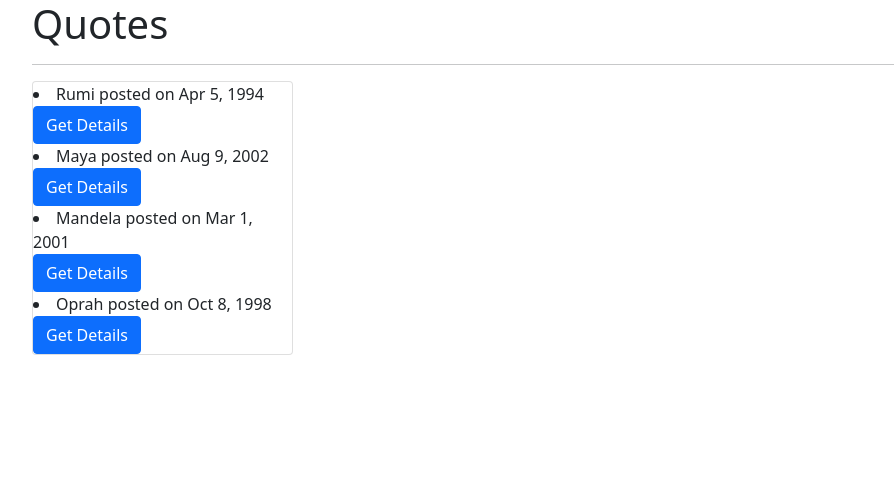
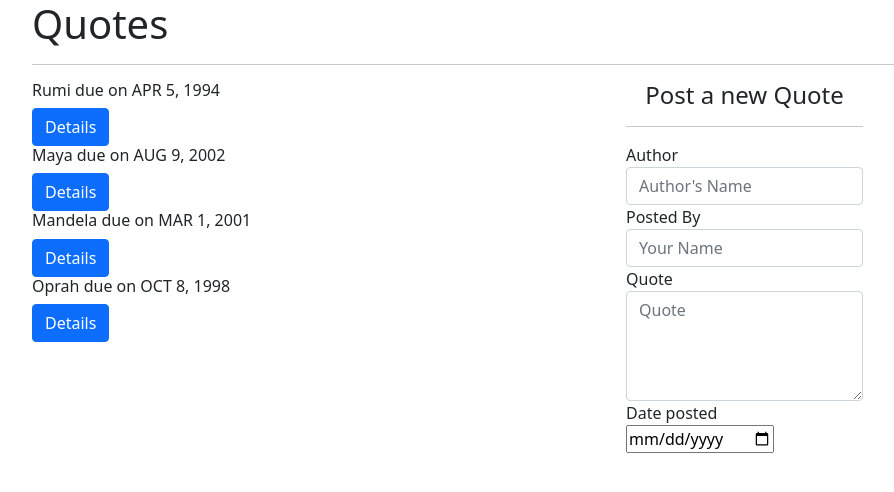
Before and after one commit to halima254/quotes, an Angular app in the folder Quotes/: page / in a window 1280 px wide. Shown: the top 492 px of the page, without its empty margins (50-944 px from the left). Built offline with nearby package versions, Linux system fonts and the light colour scheme.

Commit message:
add form changes

```diff
--- a/Quotes/src/app/app.component.ts
+++ b/Quotes/src/app/app.component.ts
@@ -7,13 +7,7 @@
   styleUrls: ['./app.component.css']
 })
 export class AppComponent {
-  // quotes: Quote[]=[
-  //   {id:1, author:'Rudyard'},
-  //   {id:2, author:'Maya'},
-  //   {id:3, author :'Rumi'},
-  //   {id:4, author:'Oprah'},
 
-  // ];
 
 
   }
--- a/Quotes/src/app/app.module.ts
+++ b/Quotes/src/app/app.module.ts
@@ -8,6 +8,8 @@
 import { StrikethroughDirective } from './strikethrough.directive';
 import { DateCountPipe } from './date-count.pipe';
 import { QuoteFormComponent } from './quote-form/quote-form.component';
+import { FormsModule } from '@angular/forms';
+
 
 @NgModule({
   declarations: [
@@ -20,7 +22,8 @@
   ],
   imports: [
     BrowserModule,
-    AppRoutingModule
+    AppRoutingModule,
+    FormsModule
   ],
   providers: [],
   bootstrap: [AppComponent]
--- a/Quotes/src/app/quote-detail/quote-detail.component.html
+++ b/Quotes/src/app/quote-detail/quote-detail.component.html
@@ -1,7 +1,9 @@
 <p>
     {{quote.description}}
 </p>
+
+
+<button (click)='quoteComplete(true)' class= "btn btn-warning">Delete</button> <br>
 <p>This quote was posted on {{quote.postedDate|dateCount}}days</p>
-<button (click)='quoteComplete(true)' class= "btn btn-warning">Delete</button>
-<button (click)='upVote()'> upVotes <span>{{upVotes}}</span></button>
+<button (click)='upVote()'> upVotes <span>{{upVotes}}</span></button><br>
 <button (click)='downVote()'> downVotes <span>{{downVotes}}</span></button>
--- a/Quotes/src/app/quote-form/quote-form.component.html
+++ b/Quotes/src/app/quote-form/quote-form.component.html
@@ -1,7 +1,7 @@
 <div class="container-fluid">
     <div class="row">
-        <div class="col-md-4">
-    <h2 class="text-center">Post a new Quote</h2>
+        <div class="col-md-6">
+    <h4 class="text-center">Post a new Quote</h4>
     <hr>
     <form>
         <div class="form-group">
@@ -13,17 +13,17 @@
         <div class="form-group">
 
             <label for="name">Posted By</label>
-            <input type="text" required class="form-control" id="name" >
+            <input type="text" required class="form-control" id="name" placeholder="Your Name" >
 
         </div>
         <div class="form-group">
 
-            <label for="description">Description</label>
-            <textarea class="form-control" id="description" rows="4" required></textarea>
+            <label for="description">Quote</label>
+            <textarea class="form-control" id="description" rows="4" required placeholder="Quote"></textarea>
 
         </div>
         <div class="form-group">
-            <label for="complete">Completion</label>
+            <label for="complete">Date posted</label>
             <input type='date' id="complete" required>
 
         </div>
--- a/Quotes/src/app/quote/quote.component.html
+++ b/Quotes/src/app/quote/quote.component.html
@@ -2,17 +2,22 @@
     <h1>Quotes</h1>
     <hr>
 
-        <div class="row">
-            <div class="col-md-3">
-                <div class="card">
-                <div *ngFor='let quote of quotes; let i = index'>
-                    <li appStrikethrough> {{quote.author}} posted on {{quote.postedDate|date}}</li>
-                    <button (click)='toggleDetails(i)' class="btn btn-primary">Get Details</button>
-                    <app-quote-detail *ngIf='quote.showDescription' [quote]='quote'
-                        (isComplete)='completeQuote($event,i)'></app-quote-detail>
-                    </div>
-                    </div>
+    <div class="row">
+      <div class="col-md-6">
+        <div *ngFor='let quote of quotes;let i = index'>
+          <div>
+            <h6 id={{i}} appStrikethrough>{{quote.author}} due on {{quote.postedDate|date|uppercase}}</h6>
+            <button (click)='toggleDetails(i)' class="btn btn-primary">Details</button>
+          </div>
 
+          <div *ngIf='quote.showDescription'>
+            <app-quote-detail  [quote]='quote' (isComplete) = 'completeQuote($event,i)'></app-quote-detail>
+          </div>
         </div>
+      </div>
+      <div class="col-md-6">
+        <app-quote-form></app-quote-form>
+      </div>
+    </div>
 
-</div>
+  </div>
```
